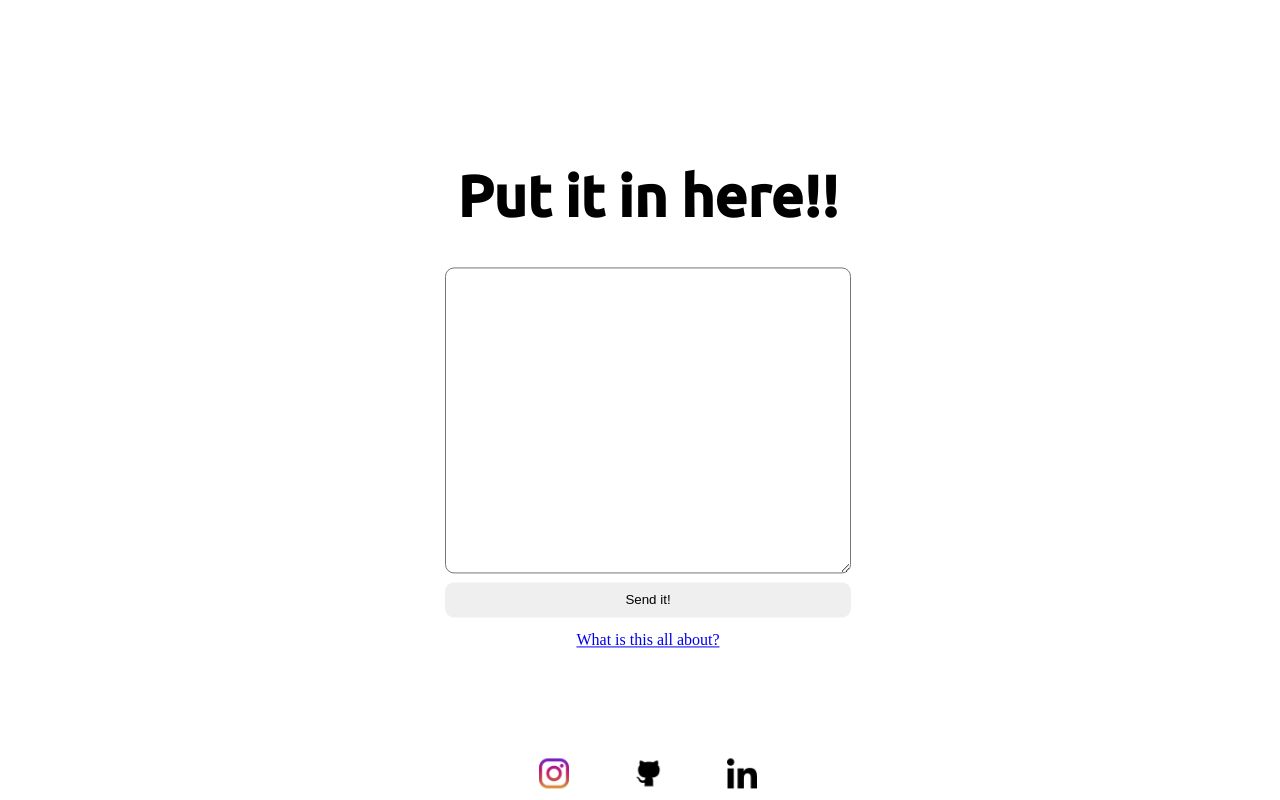
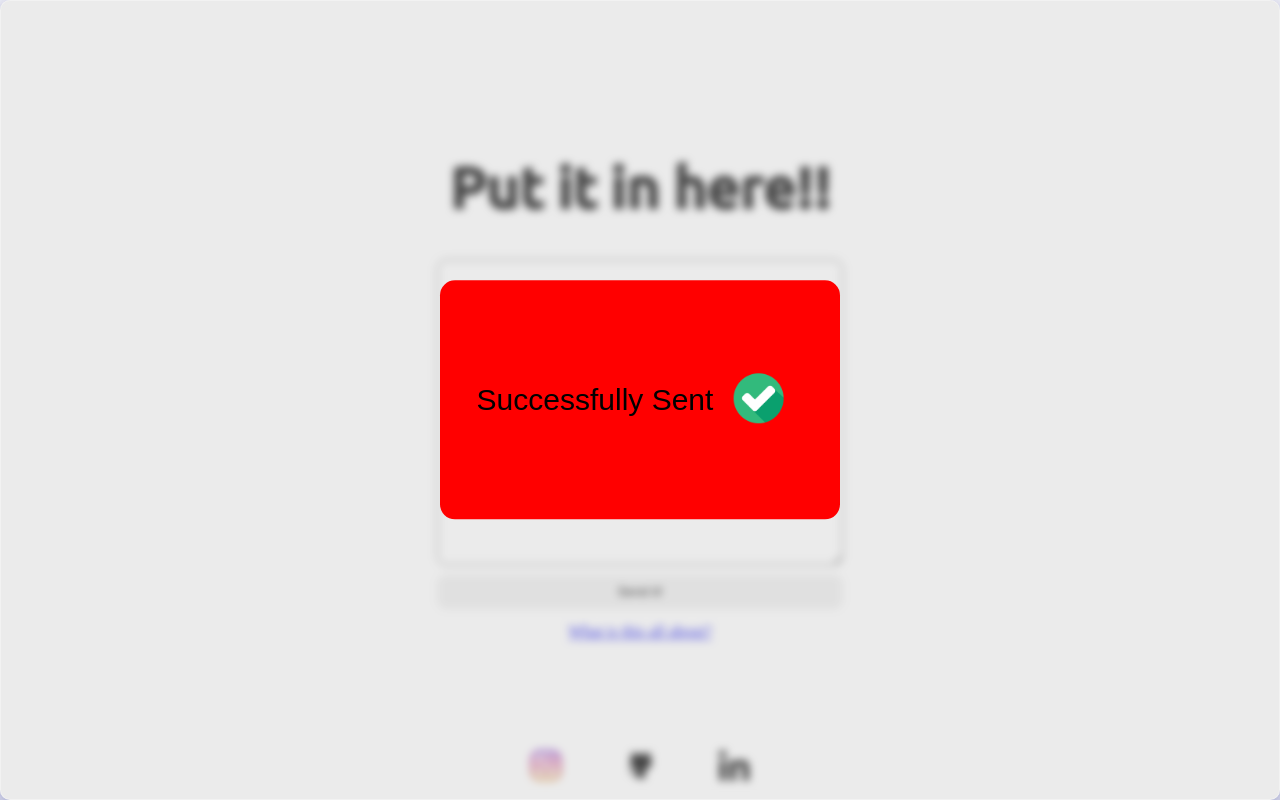
Before and after one commit to MegatHilmi/Drop-the-idea, a plain HTML site: page index.html in a window 1280 px wide. Both pictures are taken after typing "Sample" into the empty fields and a click on the button "Send it!". Drawn offline with Linux system fonts and the light colour scheme; no server answers; a small style sheet from the web is missing.

Commit message:
add thank you popup

```diff
--- a/css/main.css
+++ b/css/main.css
@@ -1,8 +1,12 @@
 
 @import url('https://fonts.googleapis.com/css2?family=Ubuntu:wght@500&display=swap');
-
+@import url('https://www.dafont.com/riffic.font?text=Thank+You&back=theme');
 
 body{
+    margin: 0;
+    padding: 0;
+}
+.main{
     position: absolute;
     top: 50%;
     left: 50%;
@@ -60,6 +64,75 @@ header{
     margin: 0 2em;
 }
 
+/* .popup-group{
+    position: relative;
+
+} */
+
+.popup-group .popup-background{
+    position: absolute;
+    top: 0;
+    left: 0;
+    right: 0;
+    bottom: 0;
+    background: rgba( 199, 197, 197, 0.35 );
+    box-shadow: 0 8px 32px 0 rgba( 31, 38, 135, 0.37 );
+    backdrop-filter: blur( 4.5px );
+    -webkit-backdrop-filter: blur( 4.5px );
+    border-radius: 10px;
+    border: 1px solid rgba( 255, 255, 255, 0.18 );
+    z-index: 1;
+    visibility: hidden;
+}
+
+.popup{
+    background-color: red;
+    width: 25em;
+    height: 30%;
+    border-radius: 15px;
+    position: absolute;
+    top: 50%;
+    left: 50%;
+    transform: translate(-50%, -50%);
+    margin: auto;
+
+}
+
+.section{
+    display: inline-flex;
+    position: relative;
+    top: 50%;
+    left: 50%;
+    transform: translate(-50%, -50%);
+}
+
+.section img{
+    width: 50px;
+    height:fit-content;
+    margin: 20px 20px;
+}
+
+.section p{
+    font-size: 30px;
+    font-family: 'riffic', sans-serif;
+}
+
+.popup-group .transparent-click{
+    position: absolute;
+    top: 0;
+    left: 0;
+    right: 0;
+    bottom: 0;
+    background: rgba( 255, 255, 255, 0 );
+    box-shadow: 0 8px 32px 0 rgba( 31, 38, 135, 0.37 );
+    backdrop-filter: blur( 0px );
+    -webkit-backdrop-filter: blur( 0px );
+    border-radius: 10px;
+    border: 1px solid rgba( 255, 255, 255, 0.18 );
+    z-index: 2;
+    visibility: hidden;
+}
+
 
 @media(min-width:930px){
     .socialmedia .instagram-icon{
--- a/index.html
+++ b/index.html
@@ -8,6 +8,7 @@
     <link rel="stylesheet" href="./css/main.css">
 </head>
 <body>
+    <div class="main">
         <div class="header">
             <header>
                 <h1>Put it in here!!</h1>
@@ -25,15 +26,32 @@
 
         <div class="socialmedia">
             <a href="#" class="instagram">
-            <img src="../Drop-the-idea/icon/instagram.png" alt="instagram icon" class="instagram-icon">
+                <img src="./icon/instagram.png" alt="instagram icon" class="instagram-icon">
             </a>
             <a href="#" class="github">
-            <img src="../Drop-the-idea/icon/github.png" alt="github icon" class="github-icon">
+                <img src="./icon/github.png" alt="github icon" class="github-icon">
             </a>
             <a href="#" class="linkedin">
-            <img src="../Drop-the-idea/icon/linkedin.png" alt="linked icon" class="linkedin-icon">
+                <img src="./icon/linkedin.png" alt="linked icon" class="linkedin-icon">
             </a>
         </div>
+    </div>
+
+    <div class="popup-group">
+        <div class="popup-background">
+            <div class="popup">
+                <section class="section">
+                    <p>Successfully Sent</p>
+                    <img src="./icon/checked.png" alt="instagram icon" class="instagram-icon">
+                </section>
+            </div>
+        </div>
+        <div class="transparent-click" onclick="popupClose()">
+
+        </div>
+    </div>
+
+
 
 </body>
 <script src="/main.js"></script>
--- a/main.js
+++ b/main.js
@@ -8,6 +8,12 @@ function sendItBtn(){
 
     fetch(`https://api.telegram.org/bot${bot.TOKEN}/sendMessage?chat_id=${bot.chatID}&text=${message}`)
     console.log(message);
-
+    document.querySelector(".popup-background").style.visibility = "visible";
+    document.querySelector(".transparent-click").style.visibility = "visible";
     document.querySelector(".input").reset();
 }
+
+function popupClose(){
+    document.querySelector(".popup-background").style.visibility = "hidden";
+    document.querySelector(".transparent-click").style.visibility = "hidden";
+}
```
Also changed, not shown: icon/checked.png (added). Lines whose indentation alone changed are shown as unchanged.
